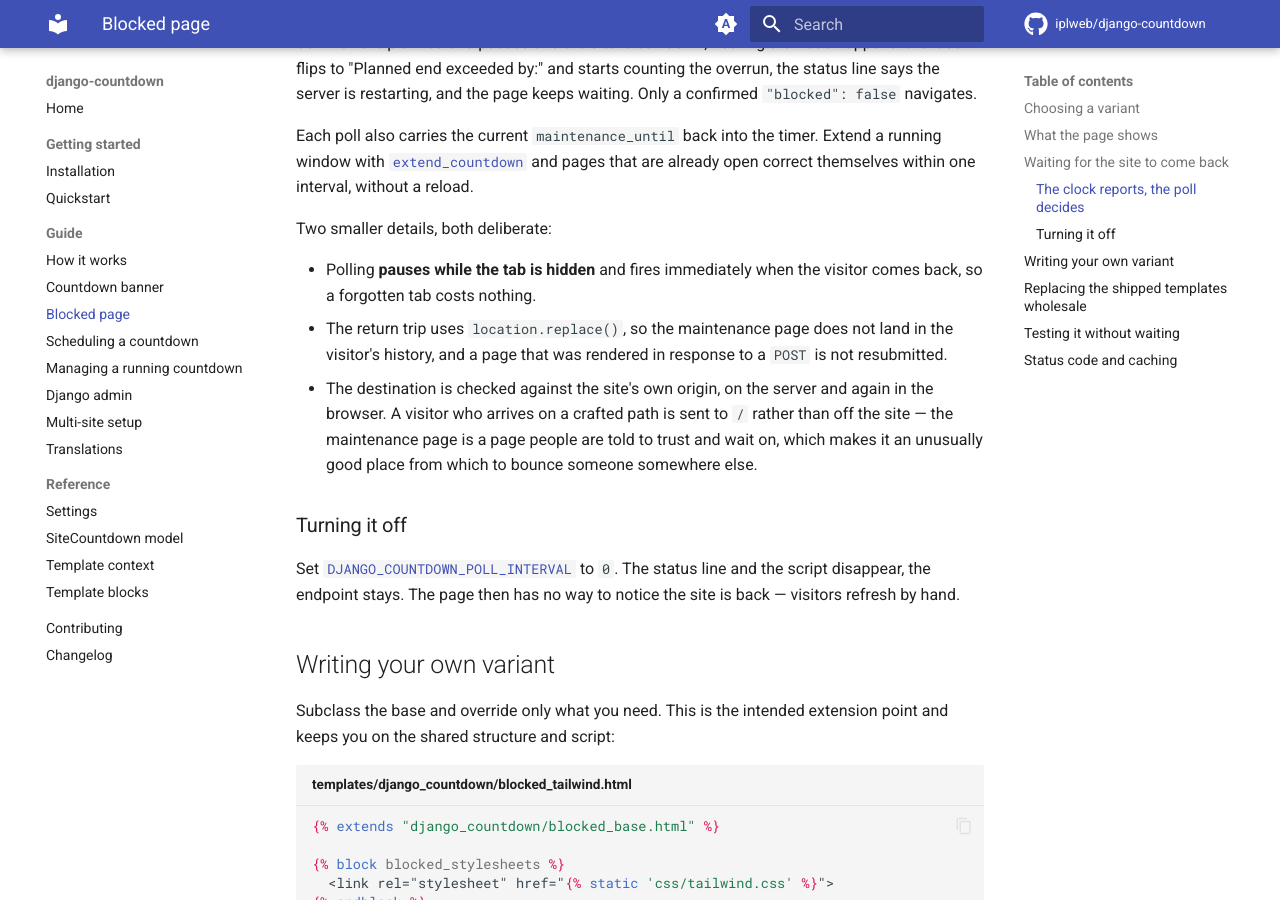
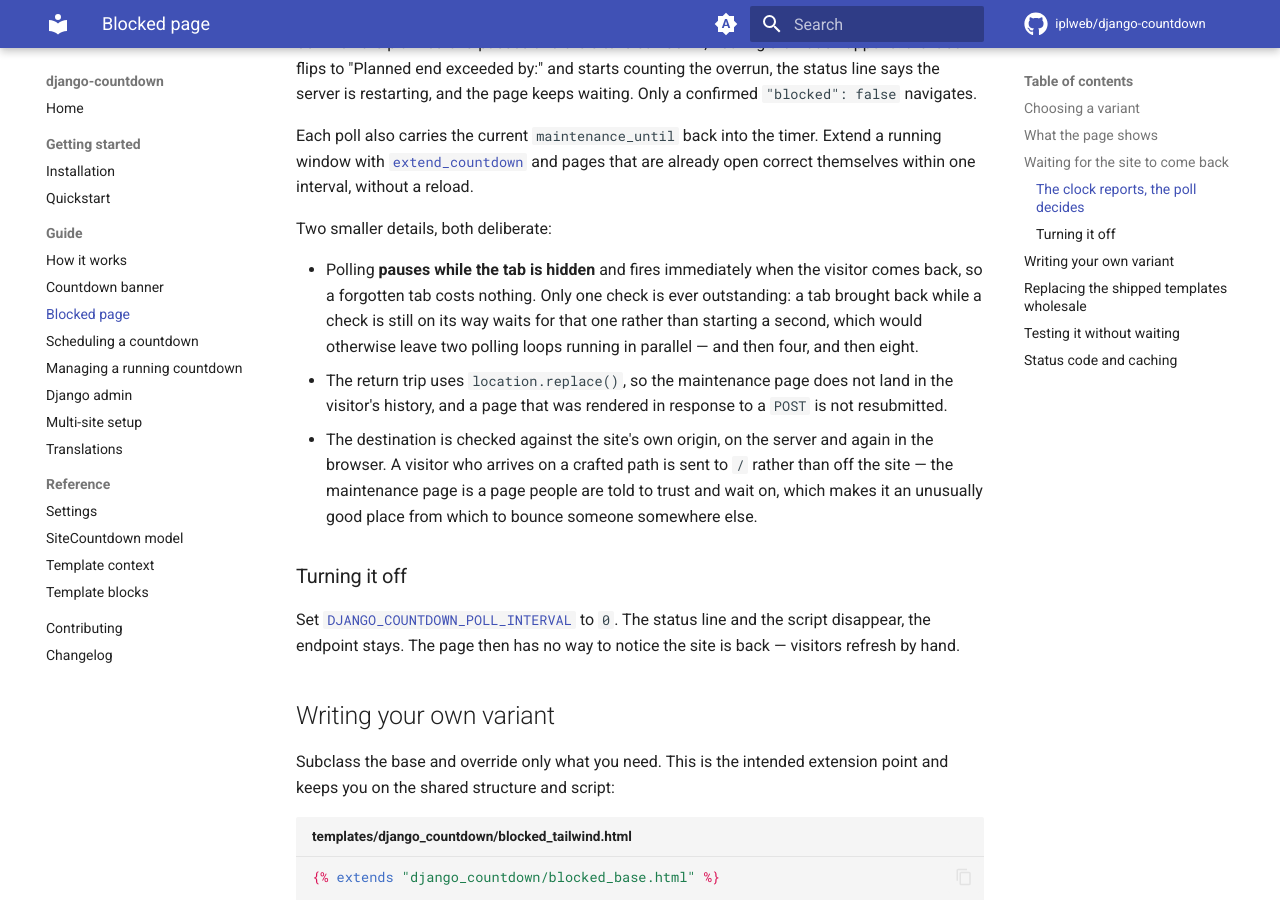
Before and after one commit to iplweb/django-countdown, an MkDocs documentation site: the page built from docs/guide/blocked-page.md, in a window 1280 px wide and 900 px high, scrolled down 3326 px. Built offline with MkDocs 1.6.1 and Material for MkDocs 9.7.7, drawn with Linux system fonts in a browser that asks for light colours; comment, search, counter and statistics services are not loaded.

Commit message:
fix(blocked-page): keep one status check outstanding at a time
The poller kept a single timer id in `pending` and started a fresh poll
whenever the tab became visible. If that happened while a fetch was still in
flight, the clearTimeout was a no-op — that timer had already fired — so a
second chain began. Both chains then resolved and called scheduleNext(), the
second assignment overwrote the first timer's id, and the orphaned timer went
on firing forever, unclearable. Every hide/show cycle doubled the polling
rate.

It lands exactly where it hurts most: a fetch is only in flight long enough
to be caught by a tab switch when the server is slow, which is what a server
mid-deployment is. That undoes the jitter, which exists precisely to keep
waiting tabs from stampeding a server that has just started.

A single in-flight flag fixes it: the request already on its way reschedules
for everyone, and a tab revealed mid-flight waits for it instead of starting
a rival chain.

Reproduced in Chromium with status responses delayed 2.5 s and document.hidden
stubbed: three hide/show cycles took the rate from 0.22 to 0.42 polls/s
before, and left it flat after.

Found by review, not by the test suite — JS scheduling is not reachable from
the Django tests, so a guard test pins the flag's presence and the behaviour
is verified in a browser harness.

Co-Authored-By: Claude Opus 5 (1M context) <noreply@anthropic.com>
Claude-Session: https://claude.ai/code/session_019oAEVGbrDydoJJ6QUYx3Wr

```diff
--- a/docs/guide/blocked-page.md
+++ b/docs/guide/blocked-page.md
@@ -115,7 +115,10 @@ correct themselves within one interval, without a reload.
 Two smaller details, both deliberate:
 
 - Polling **pauses while the tab is hidden** and fires immediately when the
-  visitor comes back, so a forgotten tab costs nothing.
+  visitor comes back, so a forgotten tab costs nothing. Only one check is ever
+  outstanding: a tab brought back while a check is still on its way waits for
+  that one rather than starting a second, which would otherwise leave two
+  polling loops running in parallel — and then four, and then eight.
 - The return trip uses `location.replace()`, so the maintenance page does not
   land in the visitor's history, and a page that was rendered in response to
   a `POST` is not resubmitted.
--- a/src/django_countdown/templates/django_countdown/blocked_base.html
+++ b/src/django_countdown/templates/django_countdown/blocked_base.html
@@ -178,6 +179,15 @@
             }
 
             function poll() {
+                /* One request outstanding at a time. A tab brought back to the
+                   front mid-flight would otherwise start a second chain, and
+                   each chain schedules its own successor — the polling rate
+                   doubles per switch, precisely while the server is slow
+                   enough for the switch to land mid-flight. The in-flight
+                   request reschedules for everyone. */
+                if (inFlight) return;
+                inFlight = true;
+
                 fetch(statusPath, {
                     cache: 'no-store',
                     credentials: 'same-origin',
```
Also changed, not shown: other parts of src/django_countdown/templates/django_countdown/blocked_base.html (+3 -0 lines), CHANGELOG.md (+3 -1 lines), 1 other file.
